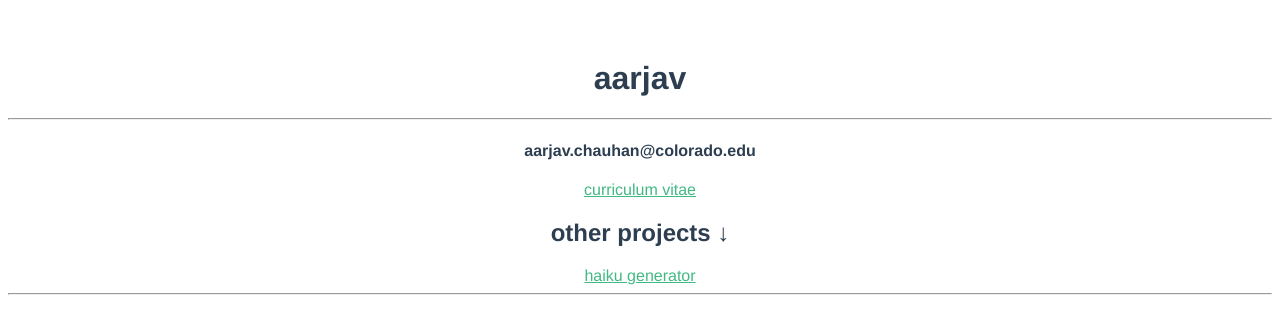
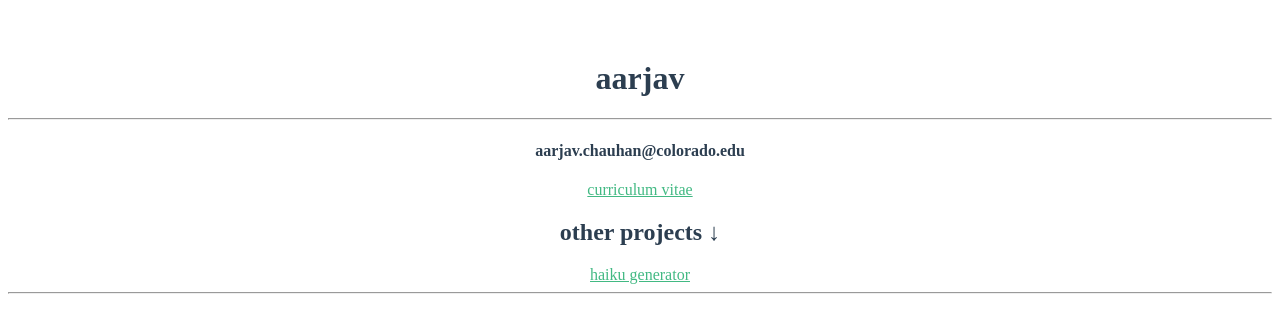
Before and after one commit to aarjavchauhan/portfolio, a Vue app in the folder aarjav/: page / in a window 1280 px wide. Shown: the top 334 px of the page. Built offline with nearby package versions, Linux system fonts and the light colour scheme.

Commit message:
added router-view transitions and custom argesta font file

```diff
--- a/aarjav/src/App.vue
+++ b/aarjav/src/App.vue
@@ -1,6 +1,10 @@
 <template>
   <div id="App">
-    <router-view />
+    <router-view v-slot="{ Component}">
+      <transition name="fade">
+        <component :is="Component" />
+      </transition>
+    </router-view>
   </div>
 </template>
 
@@ -13,12 +17,35 @@ export default {
 </script>
 
 <style>
+
+@font-face {
+  font-family: "Argesta";
+  src: local("Argesta"),   url(./fonts/argestadisplay-regular-webfont.ttf) format("truetype");
+}
+
 #app {
-  font-family: Avenir, Helvetica, Arial, sans-serif;
+  /* font-family: Avenir, Helvetica, Arial, sans-serif; */
   -webkit-font-smoothing: antialiased;
   -moz-osx-font-smoothing: grayscale;
   text-align: center;
   color: #2c3e50;
   margin-top: 60px;
+  /* letter-spacing: 2vw; */
 }
+
+.fade-enter-active
+ {
+  transition: opacity 1s ease;
+}
+
+.fade-leave-active
+{
+  transition: opacity 0s ease;
+}
+
+.fade-enter-from,
+.fade-leave-to {
+  opacity: 0;
+}
+
 </style>
```
Also changed, not shown: aarjav/src/fonts/argestadisplay-regular-webfont.ttf (added).
